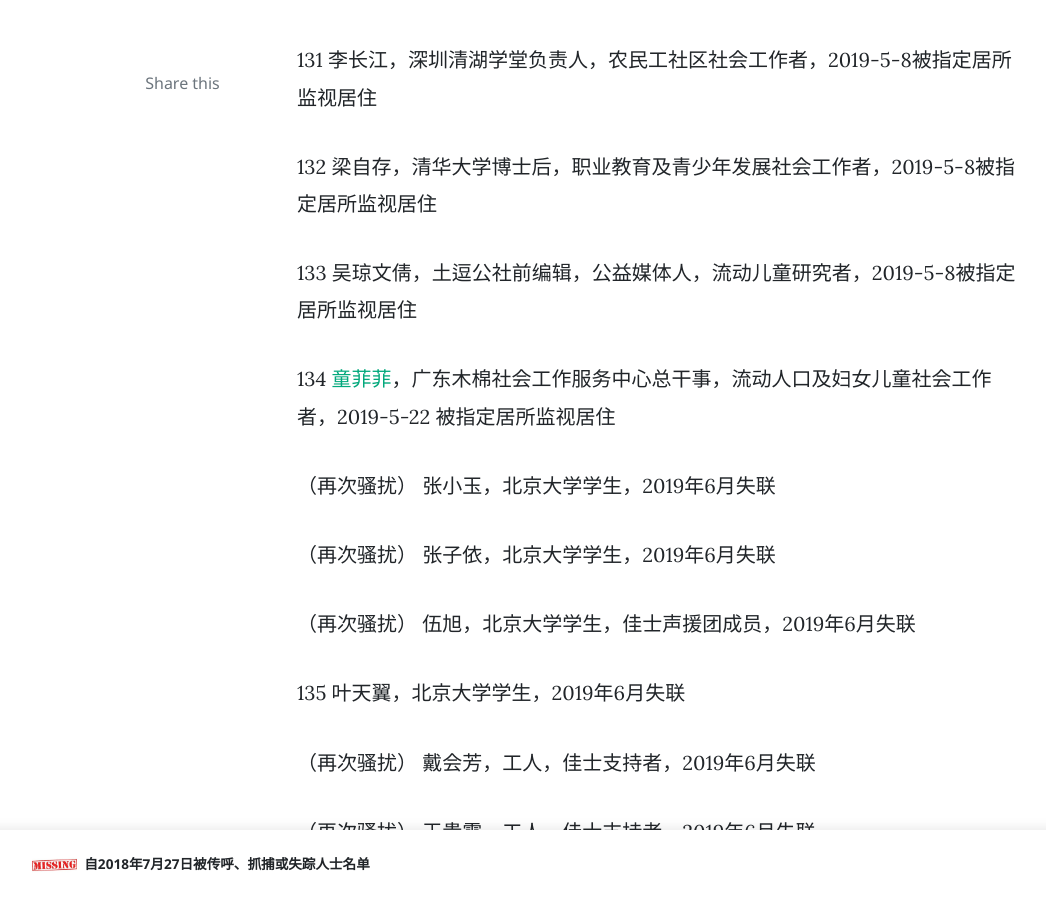
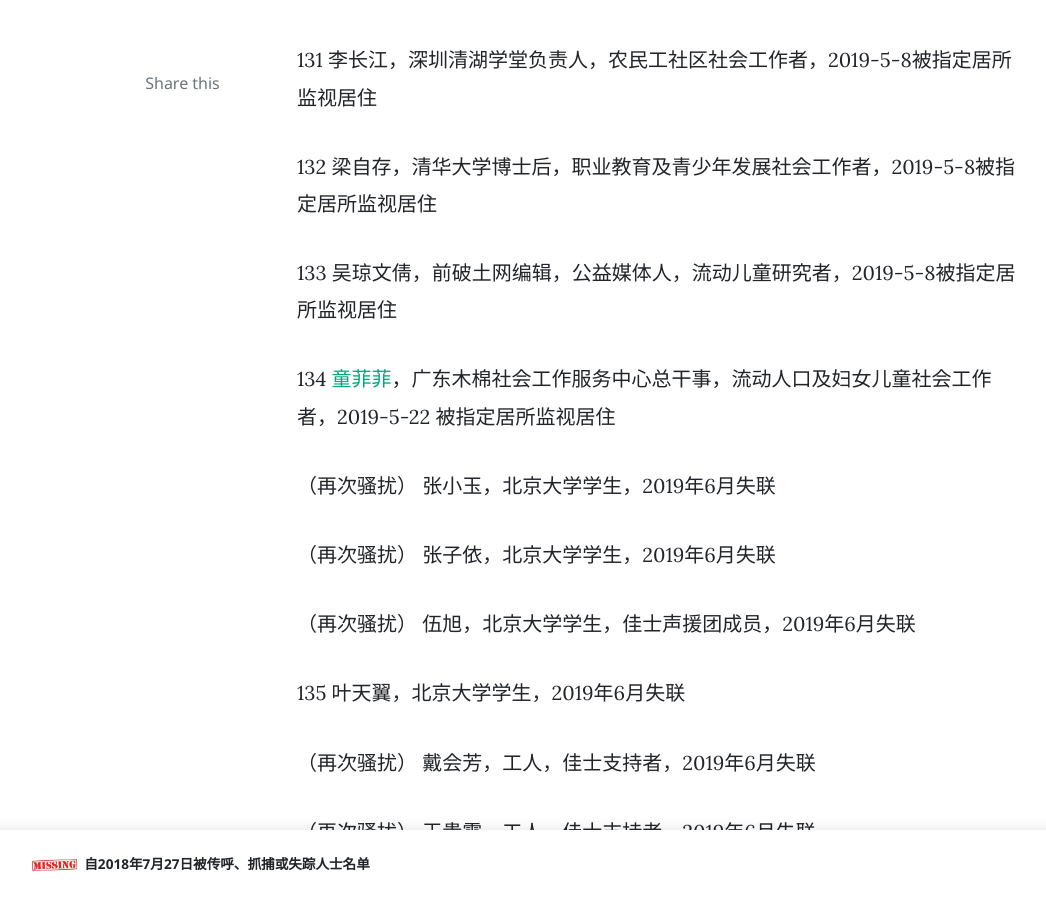
Before and after one commit to laoquan18/laoquan18.github.io, a Jekyll site: the page built from zh/_posts/2019-07-27-one-year-infographic_zh.md, in a window 1280 px wide and 900 px high, scrolled down 20942 px. Shown: the whole window, without its empty margins (73-1119 px from the left). Built offline with Jekyll 4.4.1, drawn with Linux system fonts in a browser that asks for light colours; nearby versions of some CDN libraries; comment, search, counter and statistics services are not loaded.

Commit message:
Update 2019-07-27-one-year-infographic_zh.md

```diff
--- a/zh/_posts/2019-07-27-one-year-infographic_zh.md
+++ b/zh/_posts/2019-07-27-one-year-infographic_zh.md
@@ -436,7 +436,7 @@ excerpt_separator: <!--more-->
 
 132 梁自存，清华大学博士后，职业教育及青少年发展社会工作者，2019-5-8被指定居所监视居住
 
-133 吴琼文倩，土逗公社前编辑，公益媒体人，流动儿童研究者，2019-5-8被指定居所监视居住
+133 吴琼文倩，前破土网编辑，公益媒体人，流动儿童研究者，2019-5-8被指定居所监视居住
 
 134 <a href="https://laoquan18.github.io/Tong-Feifei_zh/">童菲菲</a>，广东木棉社会工作服务中心总干事，流动人口及妇女儿童社会工作者，2019-5-22	被指定居所监视居住
 
```
